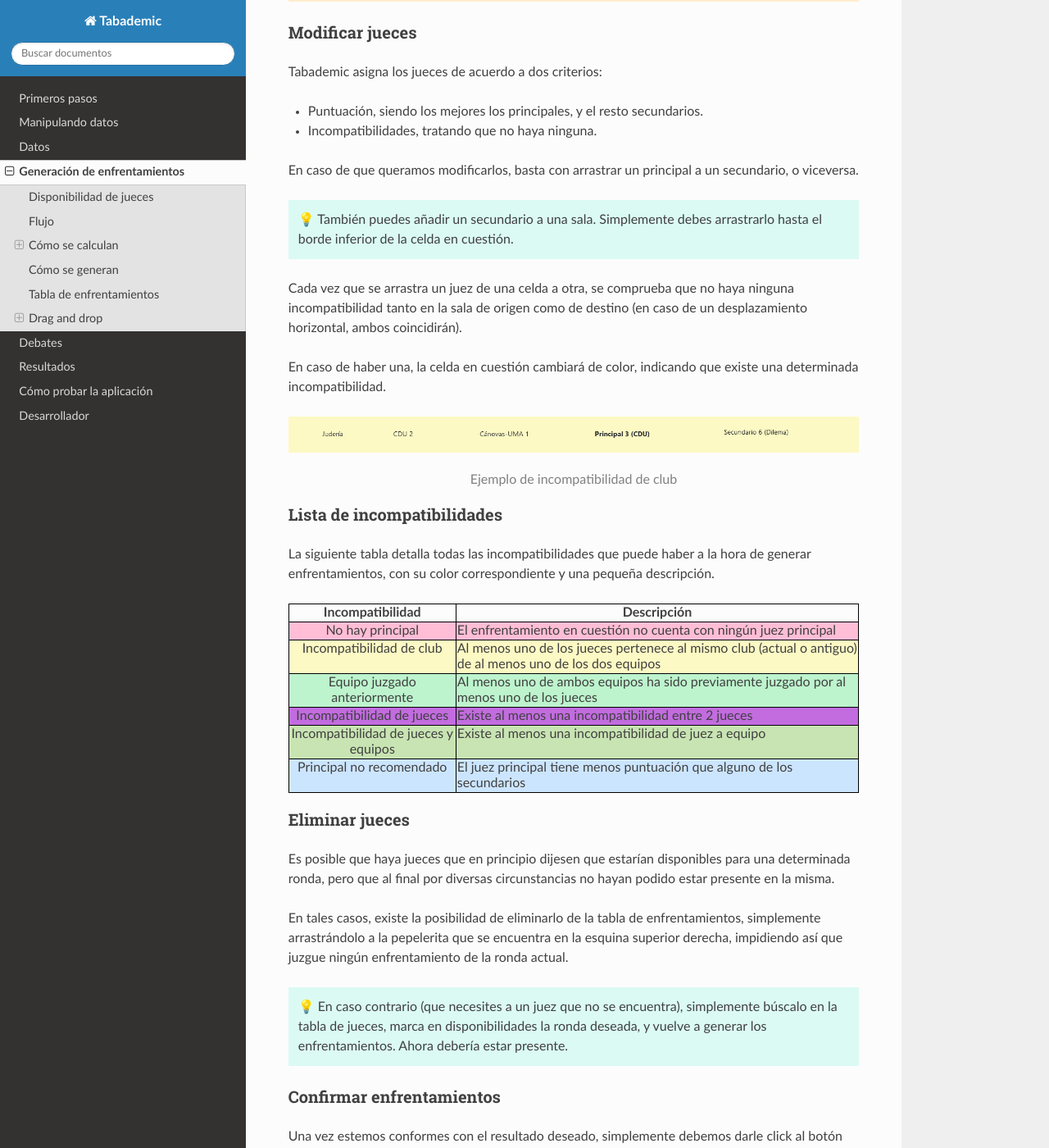
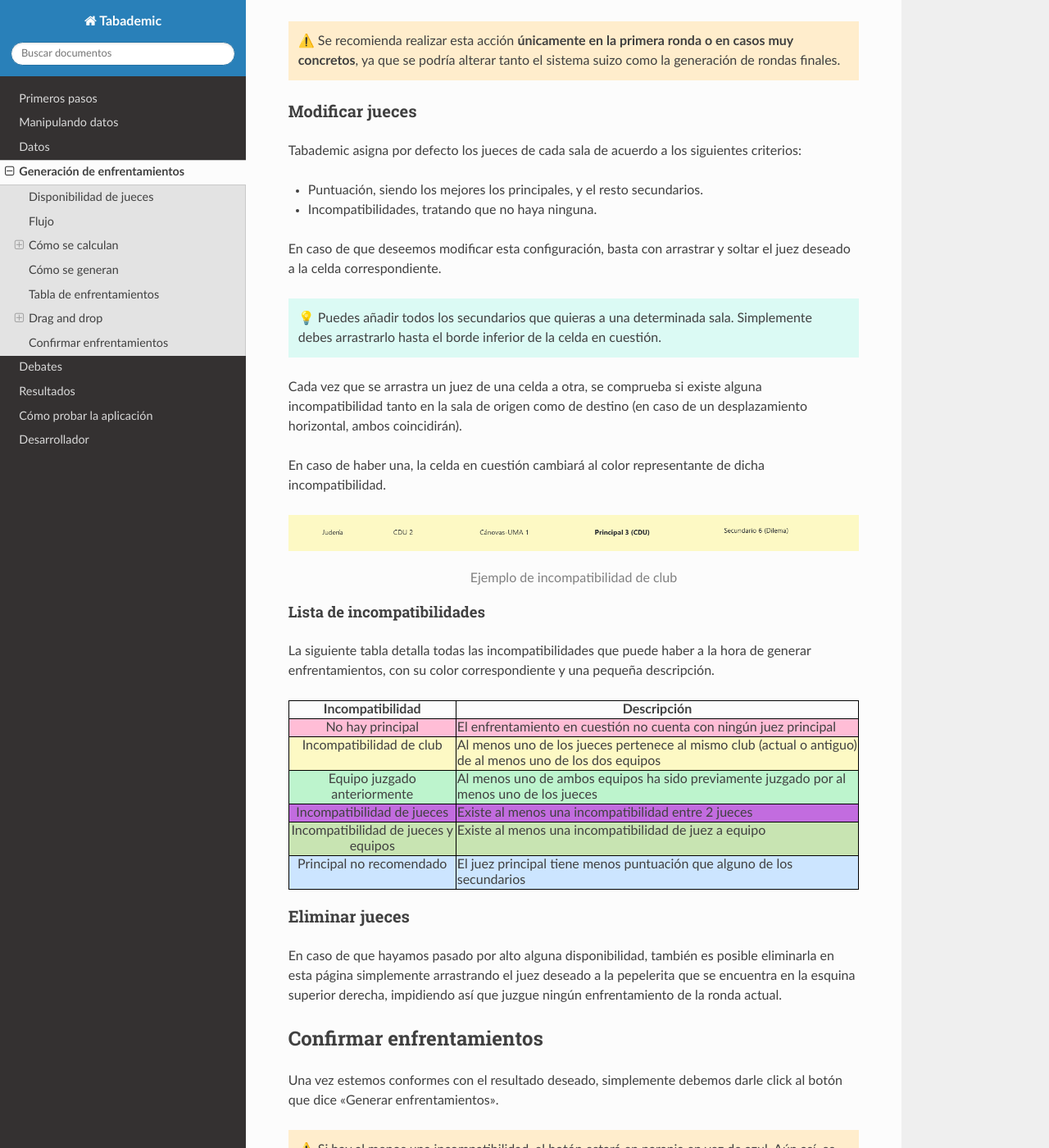
Before and after one commit to Mateo803/Tabademic-docs, a Sphinx documentation site: the page built from docs/source/generacion_enfrentamientos.md, in a window 1280 px wide and 1400 px high, scrolled down 4963 px. Shown: the whole window at 82% size. Built offline with Sphinx 7.4.7 and the Read the Docs theme 2.0.0, drawn with Linux system fonts in a browser that asks for light colours; some of the changed text lies outside the part shown.

Commit message:
Improvement

```diff
--- a/docs/source/generacion_enfrentamientos.md
+++ b/docs/source/generacion_enfrentamientos.md
@@ -4,7 +4,7 @@
 
 Además de **haber insertado todos los datos mostrados previamente**, es recomendable echarle un vistazo a la **disponibilidad de los jueces** (la cual se encuentra bajo la pestaña de Debates).
 
-En dicha página será posible ver qué jueces estarán disponibles en cada ronda, facilitando así el saber quiénes juzgarán la siguiente ronda.
+En dicha página será posible ver qué jueces estarán disponibles en cada ronda, facilitando así el saber quiénes juzgarán la siguiente.
 
 <div class="centered-image">
 
@@ -22,14 +22,16 @@ Algunos jueces de la primera ronda
 
 <div class="tip">
 💡
-También es posible insertar o borrar disponibilidades desde esta entidad.
+Es posible que haya jueces que en principio dijesen que estarían disponibles para una determinada ronda, pero que al final por diversas circunstancias no hayan podido estar presente en la misma (o viceversa).
+
+En tales casos, existe la posibilidad de <span style="font-weight: bold;">eliminar o incluir</span> dicha disponibilidad desde esta misma entidad.
 
 </div>
 
 
 ## Flujo
 
-Cuando hablamos de generar enfrentamientos, nos referimos a los de la siguiente ronda. Esto se podrá hacer únicamente si hemos insertado todos los debates de la ronda actual (exceptuando el caso en el que acabemos de empezar el torneo, ya que podremos generar directamente los de la primera ronda).
+Cuando hablamos de generar enfrentamientos, nos referimos a los de la siguiente ronda. Esto se podrá hacer únicamente si hemos insertado todos los debates de la ronda actual (exceptuando el caso en el que acabemos de empezar el torneo, donde es posible generar directamente los de la primera ronda).
 
 De manera resumida, estos son los pasos a seguir:
 
@@ -69,7 +71,7 @@ En las siguientes, se enfrentan únicamente aquellos equipos que han ganado en l
 
 <div class="warning">
 
-⚠️ Esto únicamente determina qué equipos se enfrentarán en cada debate. Las posturas que tendrán cada uno vendrán determinadas por el número de AF y EC que ha debatido cada equipo hasta el momento, de tal manera que exista un equilibrio en dicho sentido (exceptuando la primera ronda y las rondas finales, donde se determinará al azar).
+⚠️ Esto únicamente determina qué equipos se enfrentarán en cada debate. Las posturas que tendrán cada uno vendrán determinadas por el número de AF y EC que ha debatido cada equipo hasta el momento, de tal manera que exista un equilibrio en dicho sentido (exceptuando la primera ronda y las rondas finales, donde se determinará <span style="font-weight:bold">al azar</span>).
 
 </div>
 
@@ -96,7 +98,7 @@ Para comenzar, simplemente habrá que darle click a la página del mismo nombre,
 
 <br>
 
-Si todo ha salido correctamente, se mostrará un pequeño mensaje confirmando que todo ha ido bien y posteriormente la tabla con los enfrentamientos en cuestión.
+Si todos los datos se han insertado correctamente, aparecerá un breve mensaje confirmando que todo ha ido bien, seguido de la tabla con los enfrentamientos correspondientes.
 
 ![Enfrentamientos](_images/enfrentamientos.png)
 
@@ -127,36 +129,36 @@ La operación de drag and drop (o arrastrar y soltar en castellano) permite real
 
 A continuación se detallarán sus principales usos.
 
-### Modificar enfrentamientos
+### Modificar equipos
 
 Podemos alterar qué equipos se enfrentan entre sí (o simplemente cambiar las posturas AF y EC).
 
 <div class="warning">
 
-⚠️ Se recomienda realizar esta acción únicamente en la primera ronda o en casos muy concretos, ya que se podría alterar tanto el sistema suizo como la generación de rondas finales.
+⚠️ Se recomienda realizar esta acción <span style="font-weight: bold">únicamente en la primera ronda o en casos muy concretos</span>, ya que se podría alterar tanto el sistema suizo como la generación de rondas finales.
 
 </div>
 
 ### Modificar jueces
 
 
-Tabademic asigna los jueces de acuerdo a dos criterios:
+Tabademic asigna por defecto los jueces de cada sala de acuerdo a los siguientes criterios:
 
 * Puntuación, siendo los mejores los principales, y el resto secundarios.
 
 * Incompatibilidades, tratando que no haya ninguna.
 
-En caso de que queramos modificarlos, basta con arrastrar un principal a un secundario, o viceversa.
+En caso de que deseemos modificar esta configuración, basta con arrastrar y soltar el juez deseado a la celda correspondiente.
 
 <div class="tip">
 💡
-También puedes añadir un secundario a una sala. Simplemente debes arrastrarlo hasta el borde inferior de la celda en cuestión.
+Puedes añadir todos los secundarios que quieras a una determinada sala. Simplemente debes arrastrarlo hasta el borde inferior de la celda en cuestión.
 
 </div>
 
-Cada vez que se arrastra un juez de una celda a otra, se comprueba que no haya ninguna incompatibilidad tanto en la sala de origen como de destino (en caso de un desplazamiento horizontal, ambos coincidirán).
+Cada vez que se arrastra un juez de una celda a otra, se comprueba si existe alguna incompatibilidad tanto en la sala de origen como de destino (en caso de un desplazamiento horizontal, ambos coincidirán).
 
-En caso de haber una, la celda en cuestión cambiará de color, indicando que existe una determinada incompatibilidad.
+En caso de haber una, la celda en cuestión cambiará al color representante de dicha incompatibilidad.
 
 ![Ejemplo de incompatibilidad](_images/incompatibilidad.png)
 
@@ -164,7 +166,7 @@ En caso de haber una, la celda en cuestión cambiará de color, indicando que ex
 
 <br>
 
-### Lista de incompatibilidades
+#### Lista de incompatibilidades
 
 La siguiente tabla detalla todas las incompatibilidades que puede haber a la hora de generar enfrentamientos, con su color correspondiente y una pequeña descripción.
 
@@ -215,19 +217,10 @@ La siguiente tabla detalla todas las incompatibilidades que puede haber a la hor
 
 ### Eliminar jueces
 
-Es posible que haya jueces que en principio dijesen que estarían disponibles para una determinada ronda, pero que al final por diversas circunstancias no hayan podido estar presente en la misma.
-
-En tales casos, existe la posibilidad de eliminarlo de la tabla de enfrentamientos, simplemente arrastrándolo a la pepelerita que se encuentra en la esquina superior derecha, impidiendo así que juzgue ningún enfrentamiento de la ronda actual.
+En caso de que hayamos pasado por alto alguna disponibilidad, también es posible eliminarla en esta página simplemente arrastrando el juez deseado a la pepelerita que se encuentra en la esquina superior derecha, impidiendo así que juzgue ningún enfrentamiento de la ronda actual.
 
 
-
-<div class="tip">
-💡
-En caso contrario (que necesites a un juez que no se encuentra), simplemente búscalo en la tabla de jueces, marca en disponibilidades la ronda deseada, y vuelve a generar los enfrentamientos. Ahora debería estar presente.
-
-</div>
-
-### Confirmar enfrentamientos
+## Confirmar enfrentamientos
 
 Una vez estemos conformes con el resultado deseado, simplemente debemos darle click al botón que dice "Generar enfrentamientos".
 
```
Also changed, not shown: docs/source/datos.md (+1 -1 lines), docs/source/debates.md (+1 -1 lines).
